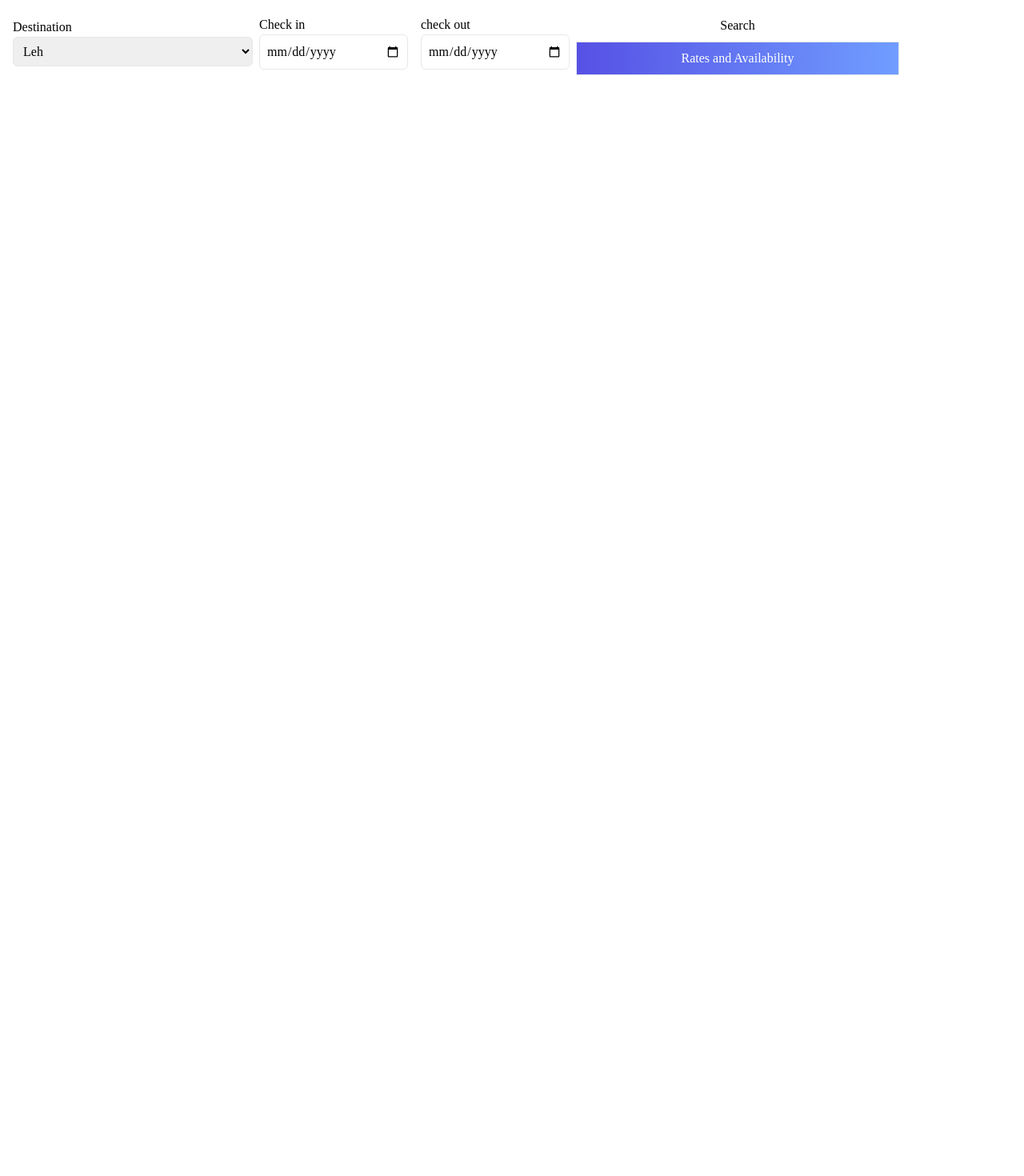
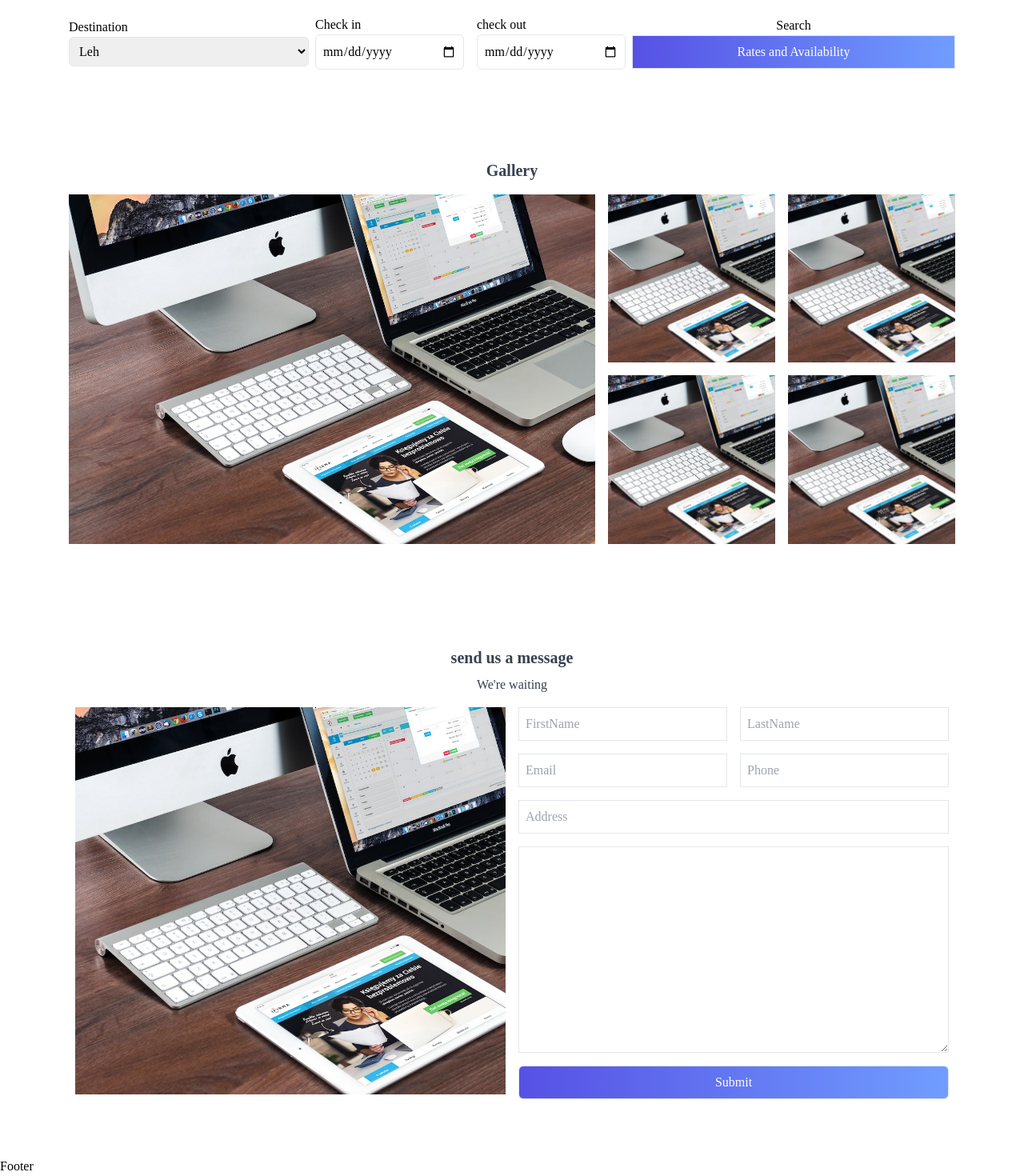
Before and after one commit to ayushh1804/Blood_Donation_Website, a React (Create React App) app: page / in a window 1280 px wide. Shown: the part 925-2395 px from the top of the page at 80% size. Before the commit the page ends 1044 px from the top, so only its background shows below. Built offline with nearby package versions, Linux system fonts and the light colour scheme.

Commit message:
Added Contact form

```diff
--- a/src/App.js
+++ b/src/App.js
@@ -2,6 +2,9 @@ import Navbar from './components/Navbar';
 import Landing from './components/Landing';
 import Activities from './components/Activities';
 import Book from './components/Book';
+import Gallery from './components/Gallery';
+import Contact from "./components/Contact"
+import Footer from './components/Footer';
 import './App.css';
 
 function App() {
@@ -10,6 +13,9 @@ function App() {
    <Landing/>
    <Activities />
    <Book />
+   <Gallery />
+   <Contact />
+   <Footer/>
   </>);
 }
 
--- a/src/components/Book.jsx
+++ b/src/components/Book.jsx
@@ -2,7 +2,7 @@ import React from "react";
 
 const Book = () => {
   return (
-    <div id="deals" className="max-w-[1140px] w-auto p-4">
+    <div id="deals" className="max-w-[1140px] m-auto w-full p-4">
       <form className="lg:flex lg:justify-between w-full items-center">
         <div className="flex flex-col my-2 py-2">
           <label>Destination </label>
@@ -26,7 +26,7 @@ const Book = () => {
           </div>
         </div>
         <div className="flex flex-col w-full">
-          <label className=" flex justify-center my-2">Search</label>
+          <label className=" flex justify-center ">Search</label>
           <button>Rates and Availability</button>
         </div>
       </form>
--- /dev/null
+++ b/src/components/Contact.jsx
@@ -0,0 +1,61 @@
+import React from "react";
+import contactimg from "./assets/gallery.jpg";
+const Contact = () => {
+  return (
+    <div id="contact" className="max-w-[1140px] m-auto w-full py-16 p-4">
+      <h2 className="text-center text-gray-700 ">send us a message</h2>
+      <p className="text-center text-gray-700 py-2">We're waiting </p>
+      <div className="grid md:grid-cols-2">
+        <img
+          src={contactimg}
+          alt=""
+          className="w-full md:h-full object-cover p-2 max-h-[500px] h-[200px] "
+        />
+        <form>
+          <div className="grid grid-cols-2">
+            <input
+              className="border m-2 p-2"
+              type="text"
+              placeholder="FirstName"
+              id=""
+            />
+            <input
+              className="border m-2 p-2"
+              type="text"
+              placeholder="LastName"
+              id=""
+            />
+            <input
+              className="border m-2 p-2"
+              type="text"
+              placeholder="Email"
+              id=""
+            />
+            <input
+              className="border m-2 p-2"
+              type="tel"
+              placeholder="Phone"
+              id=""
+            />
+            <input
+              className="border col-span-2 m-2 p-2"
+              type="text"
+              placeholder="Address"
+              id=""
+            />
+            <textarea
+              className="border col-span-2 m-2 p-2"
+              name=""
+              id=""
+              cols="30"
+              rows="10"
+            ></textarea>
+            <button className="col-span-2 m-2 p-2 rounded-md">Submit</button>
+          </div>
+        </form>
+      </div>
+    </div>
+  );
+};
+
+export default Contact;
--- /dev/null
+++ b/src/components/Footer.jsx
@@ -0,0 +1,9 @@
+import React from 'react'
+
+const Footer = () => {
+  return (
+    <div>Footer</div>
+  )
+}
+
+export default Footer
--- /dev/null
+++ b/src/components/Gallery.jsx
@@ -0,0 +1,28 @@
+import React from "react";
+import galleryimg from "./assets/gallery.jpg";
+const Gallery = () => {
+  return (
+    <div id="gallery" className="max-w-[1140px] m-auto w-full py-16 px-4">
+      <h2 className="text-center text-gray-700 p-4">Gallery</h2>
+      <div className="grid sm:grid-cols-5 gap-4">
+        <div className="sm:col-span-3 col-span-2 row-span-2">
+          <img className="w-full h-full object-cover" src={galleryimg} alt="" />
+        </div>
+        <div>
+          <img className="w-full h-full object-cover" src={galleryimg} alt="" />
+        </div>
+        <div>
+          <img className="w-full h-full object-cover" src={galleryimg} alt="" />
+        </div>
+        <div>
+          <img className="w-full h-full object-cover" src={galleryimg} alt="" />
+        </div>
+        <div>
+          <img className="w-full h-full object-cover" src={galleryimg} alt="" />
+        </div>
+      </div>
+    </div>
+  );
+};
+
+export default Gallery;
```
Also changed, not shown: src/components/assets/gallery.jpg (added).
